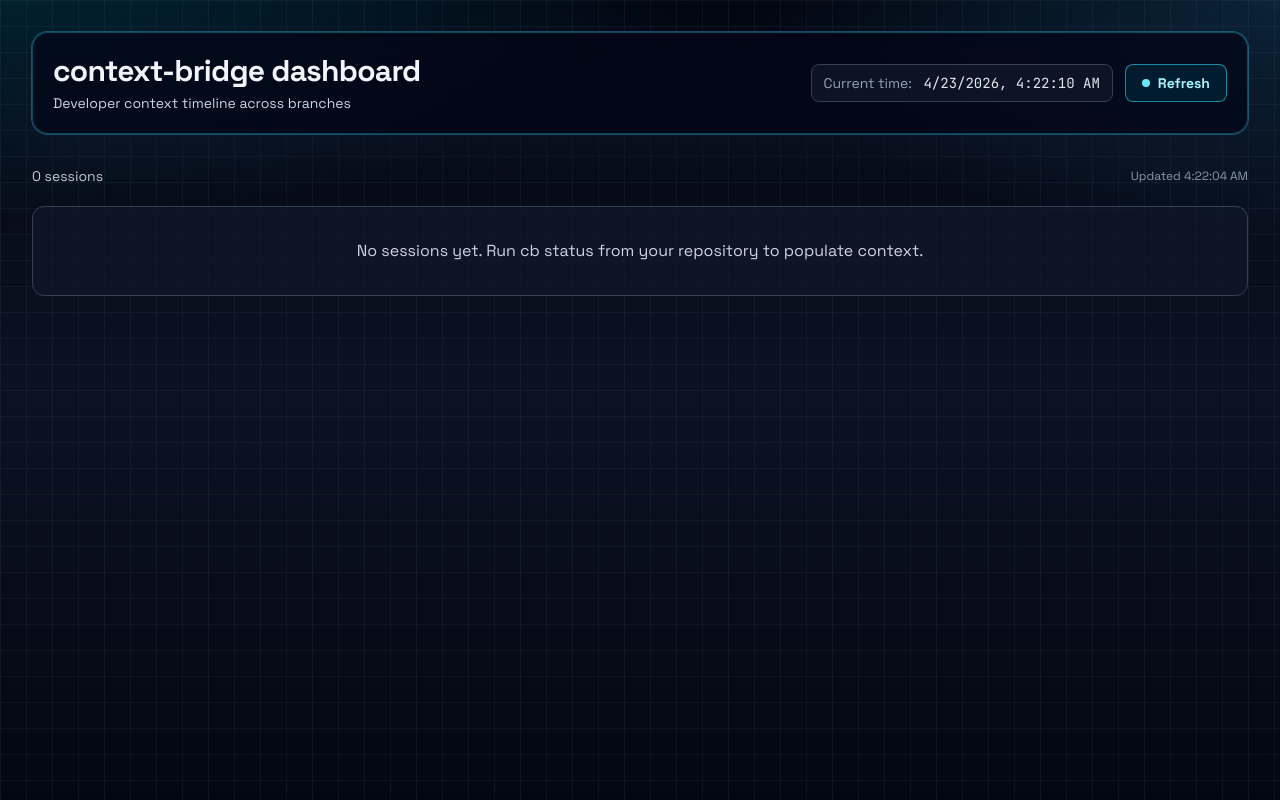
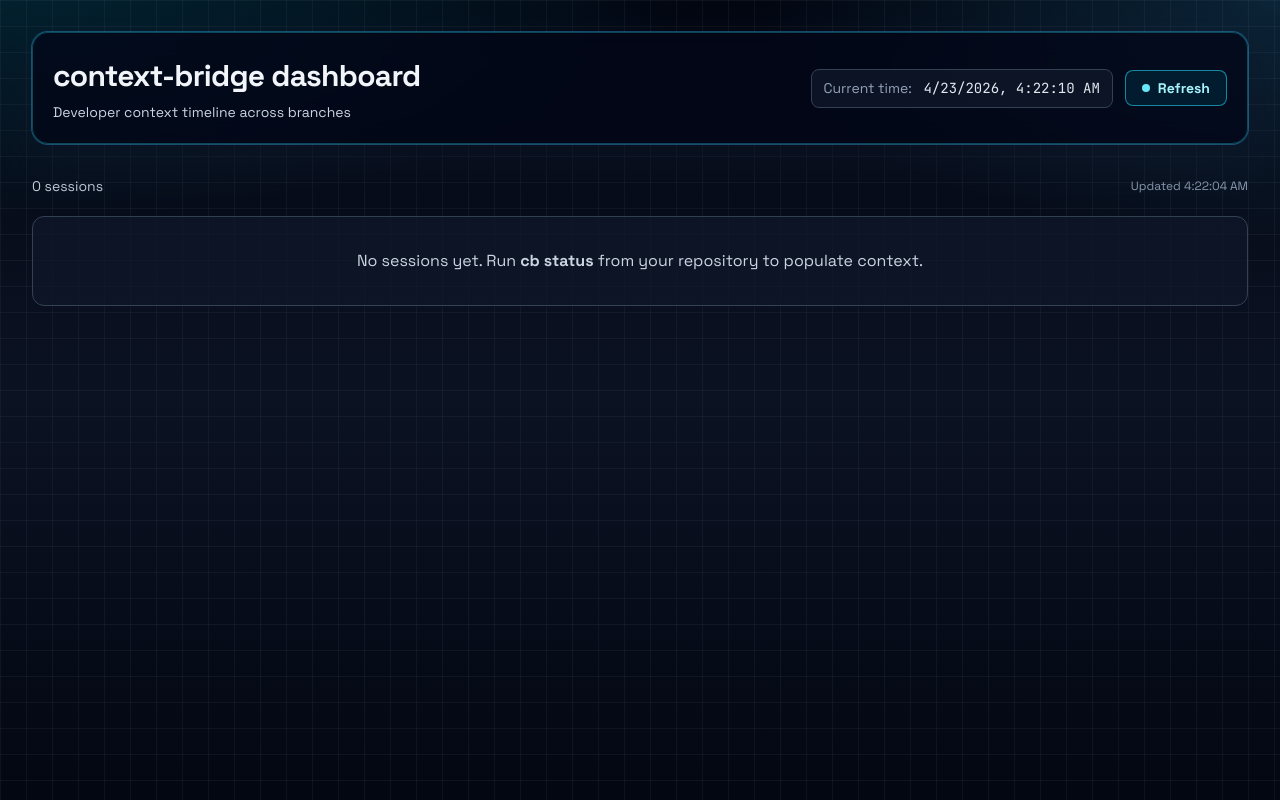
Before and after one commit to Harsh-Codes-77/context-bridge, a Flask app: page / in a window 1280 px wide. Run offline with Flask 3, Linux system fonts and the light colour scheme; data that the repository does not hold is empty; some libraries are stand-ins or nearby versions.

Commit message:
fix: dashboard rendering and Slack error handling
- Replace Tailwind CDN with self-contained inline CSS - fixes dashboard
  being invisible when CDN fails to load (network restrictions, offline)
- Dashboard now renders correctly: 2-col grid, readable text, proper cards
- Slack display_slack_summary now shows friendly 'token expired' message
  instead of raw RuntimeError stack trace for invalid_auth errors

```diff
--- a/dashboard/templates/index.html
+++ b/dashboard/templates/index.html
@@ -11,28 +11,20 @@
       href="https://fonts.googleapis.com/css2?family=JetBrains+Mono:wght@400;600&family=Space+Grotesk:wght@400;500;700&display=swap"
       rel="stylesheet"
     />
-    <script src="https://cdn.tailwindcss.com"></script>
-    <script>
-      tailwind.config = {
-        theme: {
-          extend: {
-            fontFamily: {
-              display: ["Space Grotesk", "sans-serif"],
-              mono: ["JetBrains Mono", "ui-monospace", "SFMono-Regular", "monospace"],
-            },
-            boxShadow: {
-              glow: "0 0 0 1px rgba(56,189,248,0.35), 0 20px 45px rgba(15,23,42,0.55)",
-            },
-          },
-        },
-      };
-    </script>
     <style>
+      /* ── Reset & Base ── */
+      *, *::before, *::after { box-sizing: border-box; margin: 0; padding: 0; }
+
       body {
+        font-family: 'Space Grotesk', system-ui, -apple-system, sans-serif;
         background:
           radial-gradient(1200px 500px at 0% -10%, rgba(6, 182, 212, 0.2), transparent 60%),
           radial-gradient(900px 420px at 100% 0%, rgba(56, 189, 248, 0.16), transparent 58%),
           linear-gradient(180deg, #030712 0%, #0b1222 50%, #030712 100%);
+        color: #e2e8f0;
+        min-height: 100vh;
+        line-height: 1.5;
+        -webkit-font-smoothing: antialiased;
       }
 
       .grid-noise {
@@ -40,88 +32,325 @@
           linear-gradient(rgba(148, 163, 184, 0.07) 1px, transparent 1px),
           linear-gradient(90deg, rgba(148, 163, 184, 0.07) 1px, transparent 1px);
         background-size: 26px 26px;
+        min-height: 100vh;
       }
 
-      .fade-in {
+      /* ── Layout ── */
+      .container {
+        max-width: 1280px;
+        margin: 0 auto;
+        padding: 2rem 1rem;
+      }
+
+      @media (min-width: 640px) { .container { padding: 2rem 1.5rem; } }
+      @media (min-width: 1024px) { .container { padding: 2rem 2rem; } }
+
+      /* ── Typography ── */
+      .font-mono {
+        font-family: 'JetBrains Mono', ui-monospace, SFMono-Regular, 'Cascadia Code', monospace;
+      }
+
+      .text-xs { font-size: 0.75rem; line-height: 1rem; }
+      .text-sm { font-size: 0.875rem; line-height: 1.25rem; }
+      .text-2xl { font-size: 1.5rem; line-height: 2rem; }
+      .text-3xl { font-size: 1.875rem; line-height: 2.25rem; }
+      .font-bold { font-weight: 700; }
+      .font-semibold { font-weight: 600; }
+      .uppercase { text-transform: uppercase; }
+      .tracking-wider { letter-spacing: 0.05em; }
+      .tracking-tight { letter-spacing: -0.025em; }
+
+      /* ── Colors ── */
+      .text-slate-100 { color: #f1f5f9; }
+      .text-slate-200 { color: #e2e8f0; }
+      .text-slate-300 { color: #cbd5e1; }
+      .text-slate-400 { color: #94a3b8; }
+      .text-cyan-200 { color: #a5f3fc; }
+      .text-cyan-300 { color: #67e8f9; }
+      .text-emerald-300 { color: #6ee7b7; }
+      .text-violet-300 { color: #c4b5fd; }
+
+      /* ── Header ── */
+      .header {
+        display: flex;
+        flex-direction: column;
+        gap: 1rem;
+        border-radius: 1rem;
+        border: 1px solid rgba(34, 211, 238, 0.3);
+        background: rgba(2, 6, 23, 0.75);
+        padding: 1.25rem;
+        margin-bottom: 2rem;
+        box-shadow: 0 0 0 1px rgba(56, 189, 248, 0.35), 0 20px 45px rgba(15, 23, 42, 0.55);
+        backdrop-filter: blur(12px);
+      }
+
+      @media (min-width: 640px) {
+        .header {
+          flex-direction: row;
+          align-items: center;
+          justify-content: space-between;
+        }
+      }
+
+      .header h1 { font-size: 1.5rem; font-weight: 700; letter-spacing: -0.025em; color: #f1f5f9; }
+      @media (min-width: 640px) { .header h1 { font-size: 1.875rem; } }
+      .header .subtitle { margin-top: 0.25rem; font-size: 0.875rem; color: #cbd5e1; }
+
+      .header-controls {
+        display: flex;
+        align-items: center;
+        gap: 0.75rem;
+      }
+
+      .time-badge {
+        border-radius: 0.5rem;
+        border: 1px solid #334155;
+        background: rgba(15, 23, 42, 0.8);
+        padding: 0.5rem 0.75rem;
+        font-size: 0.875rem;
+        color: #e2e8f0;
+      }
+
+      .time-badge .label { color: #94a3b8; }
+
+      /* ── Buttons ── */
+      .btn-refresh {
+        display: inline-flex;
+        align-items: center;
+        gap: 0.5rem;
+        border-radius: 0.5rem;
+        border: 1px solid rgba(34, 211, 238, 0.6);
+        background: rgba(6, 182, 212, 0.1);
+        padding: 0.5rem 1rem;
+        font-size: 0.875rem;
+        font-weight: 600;
+        color: #a5f3fc;
+        cursor: pointer;
+        transition: all 0.15s ease;
+        font-family: inherit;
+      }
+
+      .btn-refresh:hover {
+        background: rgba(34, 211, 238, 0.2);
+        transform: translateY(-1px);
+      }
+
+      .btn-refresh:active { transform: translateY(0); }
+      .btn-refresh:disabled { opacity: 0.5; cursor: not-allowed; }
+
+      .refresh-dot {
+        width: 0.5rem;
+        height: 0.5rem;
+        border-radius: 50%;
+        background: #67e8f9;
+        display: inline-block;
+      }
+
+      .refresh-dot.pulsing {
+        animation: pulse 1s ease-in-out infinite;
+      }
+
+      @keyframes pulse {
+        0%, 100% { opacity: 1; }
+        50% { opacity: 0.3; }
+      }
+
+      /* ── Status bar ── */
+      .status-bar {
+        display: flex;
+        align-items: center;
+        justify-content: space-between;
+        margin-bottom: 1.25rem;
+      }
+
+      /* ── Grid ── */
+      .sessions-grid {
+        display: grid;
+        gap: 1rem;
+        grid-template-columns: 1fr;
+      }
+
+      @media (min-width: 640px) { .sessions-grid { grid-template-columns: repeat(2, 1fr); } }
+      @media (min-width: 1280px) { .sessions-grid { grid-template-columns: repeat(3, 1fr); } }
+
+      /* ── Cards ── */
+      .card {
+        border-radius: 0.75rem;
+        border: 1px solid rgba(51, 65, 85, 0.8);
+        background: rgba(15, 23, 42, 0.8);
+        padding: 1rem;
+        box-shadow: 0 4px 6px -1px rgba(0, 0, 0, 0.3);
+        transition: all 0.2s ease;
         animation: rise 500ms ease-out both;
       }
 
+      .card:hover {
+        border-color: rgba(34, 211, 238, 0.4);
+        box-shadow: 0 0 0 1px rgba(56, 189, 248, 0.35), 0 20px 45px rgba(15, 23, 42, 0.55);
+      }
+
       @keyframes rise {
-        from {
-          opacity: 0;
-          transform: translateY(10px);
-        }
-        to {
-          opacity: 1;
-          transform: translateY(0);
-        }
+        from { opacity: 0; transform: translateY(10px); }
+        to { opacity: 1; transform: translateY(0); }
       }
+
+      .card-header {
+        display: flex;
+        align-items: flex-start;
+        justify-content: space-between;
+        gap: 1rem;
+        margin-bottom: 0.75rem;
+      }
+
+      .branch-name {
+        font-family: 'JetBrains Mono', monospace;
+        font-size: 0.875rem;
+        font-weight: 600;
+        color: #a5f3fc;
+      }
+
+      .time-tag {
+        border-radius: 0.375rem;
+        border: 1px solid #334155;
+        background: #020617;
+        padding: 0.25rem 0.5rem;
+        font-size: 0.75rem;
+        color: #cbd5e1;
+        white-space: nowrap;
+      }
+
+      .repo-name {
+        font-size: 0.875rem;
+        color: #cbd5e1;
+        margin-bottom: 1rem;
+      }
+
+      .context-age {
+        font-size: 0.75rem;
+        color: #94a3b8;
+        margin-bottom: 1rem;
+      }
+
+      /* ── Files ── */
+      .files-section { margin-bottom: 1rem; }
+      .section-label {
+        font-size: 0.75rem;
+        text-transform: uppercase;
+        letter-spacing: 0.05em;
+        color: #94a3b8;
+        margin-bottom: 0.5rem;
+      }
+
+      .files-wrap {
+        display: flex;
+        flex-wrap: wrap;
+        gap: 0.5rem;
+      }
+
+      .file-tag {
+        border-radius: 0.375rem;
+        border: 1px solid #334155;
+        background: #020617;
+        padding: 0.25rem 0.5rem;
+        font-size: 0.75rem;
+        font-family: 'JetBrains Mono', monospace;
+        color: #e2e8f0;
+      }
+
+      /* ── Integration sections ── */
+      .integration-box {
+        border-radius: 0.5rem;
+        border: 1px solid #334155;
+        background: rgba(2, 6, 23, 0.7);
+        padding: 0.75rem;
+        margin-bottom: 1rem;
+      }
+
+      .integration-box:last-child { margin-bottom: 0; }
+
+      .integration-box .label-github { color: #67e8f9; }
+      .integration-box .label-linear { color: #6ee7b7; }
+      .integration-box .label-slack { color: #c4b5fd; }
+
+      .integration-box .content { font-size: 0.875rem; color: #e2e8f0; }
+      .integration-box .meta { font-size: 0.75rem; color: #cbd5e1; margin-top: 0.25rem; }
+
+      /* ── Empty state ── */
+      .empty-state {
+        grid-column: 1 / -1;
+        border-radius: 0.75rem;
+        border: 1px solid #334155;
+        background: rgba(15, 23, 42, 0.7);
+        padding: 2rem;
+        text-align: center;
+        color: #cbd5e1;
+      }
+
+      .slack-empty { font-size: 0.75rem; color: #94a3b8; }
+      .slack-msg { font-size: 0.75rem; color: #cbd5e1; }
     </style>
   </head>
 
-  <body class="min-h-screen text-slate-100 font-display">
-    <div class="grid-noise min-h-screen">
-      <main class="mx-auto w-full max-w-7xl px-4 py-8 sm:px-6 lg:px-8">
-        <section class="mb-8 flex flex-col gap-4 rounded-2xl border border-cyan-400/30 bg-slate-950/75 p-5 shadow-glow backdrop-blur sm:flex-row sm:items-center sm:justify-between">
+  <body>
+    <div class="grid-noise">
+      <main class="container">
+        <section class="header">
           <div>
-            <h1 class="text-2xl font-bold tracking-tight sm:text-3xl">context-bridge dashboard</h1>
-            <p class="mt-1 text-sm text-slate-300">Developer context timeline across branches</p>
+            <h1>context-bridge dashboard</h1>
+            <p class="subtitle">Developer context timeline across branches</p>
           </div>
 
-          <div class="flex items-center gap-3">
-            <div class="rounded-lg border border-slate-700 bg-slate-900/80 px-3 py-2 text-sm text-slate-200">
-              <span class="text-slate-400">Current time:</span>
-              <span id="current-time" class="ml-2 font-mono"></span>
+          <div class="header-controls">
+            <div class="time-badge">
+              <span class="label">Current time:</span>
+              <span id="current-time" class="font-mono" style="margin-left: 0.5rem;"></span>
             </div>
-            <button
-              id="refresh-btn"
-              class="inline-flex items-center gap-2 rounded-lg border border-cyan-400/60 bg-cyan-500/10 px-4 py-2 text-sm font-semibold text-cyan-200 transition hover:-translate-y-0.5 hover:bg-cyan-400/20 active:translate-y-0"
-            >
-              <span id="refresh-dot" class="h-2 w-2 rounded-full bg-cyan-300"></span>
+            <button id="refresh-btn" class="btn-refresh">
+              <span id="refresh-dot" class="refresh-dot"></span>
               Refresh
             </button>
           </div>
         </section>
 
-        <section class="mb-5 flex items-center justify-between">
+        <section class="status-bar">
           <p id="session-count" class="text-sm text-slate-300"></p>
           <p id="status-msg" class="text-xs text-slate-400"></p>
         </section>
 
-        <section id="sessions-grid" class="grid gap-4 sm:grid-cols-2 xl:grid-cols-3"></section>
+        <section id="sessions-grid" class="sessions-grid"></section>
 
         <template id="session-card-template">
-          <article class="fade-in rounded-xl border border-slate-700/80 bg-slate-900/80 p-4 shadow-md transition hover:border-cyan-400/40 hover:shadow-glow">
-            <div class="mb-3 flex items-start justify-between gap-4">
-              <h2 class="session-branch font-mono text-sm font-semibold text-cyan-200"></h2>
-              <span class="session-last-active rounded-md border border-slate-700 bg-slate-950 px-2 py-1 text-xs text-slate-300"></span>
+          <article class="card">
+            <div class="card-header">
+              <h2 class="session-branch branch-name"></h2>
+              <span class="session-last-active time-tag"></span>
             </div>
 
-            <p class="session-repo mb-4 text-sm text-slate-300"></p>
+            <p class="session-repo repo-name"></p>
 
-            <p class="session-context-age mb-4 text-xs text-slate-400"></p>
+            <p class="session-context-age context-age"></p>
 
-            <div class="mb-4">
-              <p class="mb-2 text-xs uppercase tracking-wider text-slate-400">Files touched</p>
-              <div class="session-files flex flex-wrap gap-2"></div>
+            <div class="files-section">
+              <p class="section-label">Files touched</p>
+              <div class="session-files files-wrap"></div>
             </div>
 
-            <div class="mb-4 rounded-lg border border-slate-700 bg-slate-950/70 p-3">
-              <p class="mb-2 text-xs uppercase tracking-wider text-cyan-300">GitHub</p>
-              <p class="session-pr text-sm text-slate-200"></p>
-              <p class="session-comments mt-1 text-xs text-slate-300"></p>
-              <p class="session-ci mt-1 text-xs text-slate-300"></p>
+            <div class="integration-box">
+              <p class="section-label label-github">GitHub</p>
+              <p class="session-pr content"></p>
+              <p class="session-comments meta"></p>
+              <p class="session-ci meta"></p>
             </div>
 
-            <div class="mb-4 rounded-lg border border-slate-700 bg-slate-950/70 p-3">
-              <p class="mb-2 text-xs uppercase tracking-wider text-emerald-300">Linear</p>
-              <p class="session-ticket text-sm text-slate-200"></p>
-              <p class="session-linear-meta mt-1 text-xs text-slate-300"></p>
+            <div class="integration-box">
+              <p class="section-label label-linear">Linear</p>
+              <p class="session-ticket content"></p>
+              <p class="session-linear-meta meta"></p>
             </div>
 
-            <div class="rounded-lg border border-slate-700 bg-slate-950/70 p-3">
-              <p class="mb-2 text-xs uppercase tracking-wider text-violet-300">Slack</p>
-              <div class="session-slack flex flex-col gap-1"></div>
+            <div class="integration-box">
+              <p class="section-label label-slack">Slack</p>
+              <div class="session-slack"></div>
             </div>
           </article>
         </template>
@@ -189,7 +418,7 @@
         if (labels.length === 0) {
           node.textContent = "No cached integration context yet";
         } else {
-          node.textContent = `Cache age -> ${labels.join(" | ")}`;
+          node.textContent = `Cache age → ${labels.join(" | ")}`;
         }
       }
 
@@ -244,7 +473,7 @@
         const messages = Array.isArray(slack.messages) ? slack.messages : [];
         if (messages.length === 0) {
           const empty = document.createElement("p");
-          empty.className = "text-xs text-slate-400";
+          empty.className = "slack-empty";
           empty.textContent = "No recent matching Slack messages";
           wrap.appendChild(empty);
           return;
@@ -252,7 +481,7 @@
 
         for (const msg of messages.slice(0, 2)) {
           const line = document.createElement("p");
-          line.className = "text-xs text-slate-300";
+          line.className = "slack-msg";
           const author = msg.author || "Unknown";
           const channel = msg.channel || "unknown";
           const text = msg.text || "";
@@ -266,8 +495,8 @@
 
         if (!Array.isArray(sessions) || sessions.length === 0) {
           sessionsGrid.innerHTML = `
-            <div class="col-span-full rounded-xl border border-slate-700 bg-slate-900/70 p-8 text-center text-slate-300">
-              No sessions yet. Run cb status from your repository to populate context.
+            <div class="empty-state">
+              No sessions yet. Run <strong>cb status</strong> from your repository to populate context.
             </div>
           `;
           sessionCount.textContent = "0 sessions";
@@ -287,11 +516,11 @@
           const files = Array.isArray(session.files_touched) ? session.files_touched : [];
 
           if (files.length === 0) {
-            filesWrap.innerHTML = '<span class="rounded-md border border-slate-700 bg-slate-950 px-2 py-1 text-xs text-slate-400">No files</span>';
+            filesWrap.innerHTML = '<span class="file-tag" style="color:#94a3b8;">No files</span>';
           } else {
             for (const file of files) {
               const tag = document.createElement("span");
-              tag.className = "rounded-md border border-slate-700 bg-slate-950 px-2 py-1 text-xs font-mono text-slate-200";
+              tag.className = "file-tag";
               tag.textContent = file;
               filesWrap.appendChild(tag);
             }
@@ -334,7 +563,7 @@
         }
 
         refreshBtn.disabled = true;
-        refreshDot.classList.add("animate-pulse");
+        refreshDot.classList.add("pulsing");
         statusMsg.textContent = isAuto ? "Auto-refreshing live context..." : "Refreshing context...";
 
         try {
@@ -359,7 +588,7 @@
           statusMsg.textContent = "Refresh request failed";
         } finally {
           refreshBtn.disabled = false;
-          refreshDot.classList.remove("animate-pulse");
+          refreshDot.classList.remove("pulsing");
           await loadSessions();
         }
       }
```
Also changed, not shown: integrations/slack.py (+10 -1 lines).
